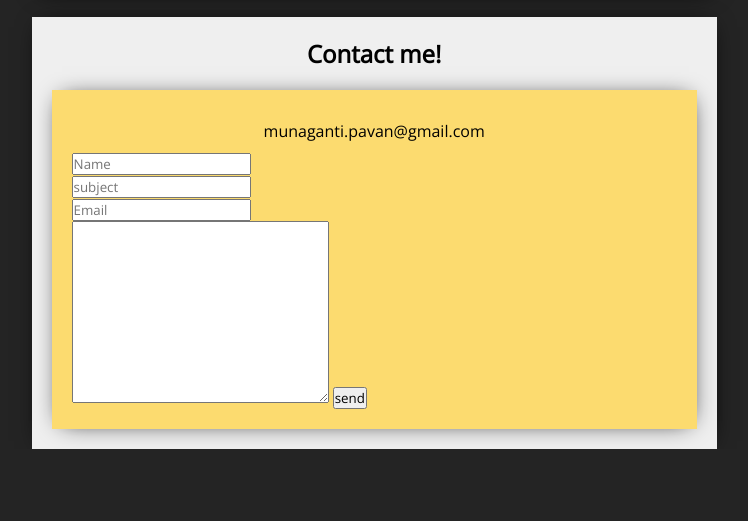
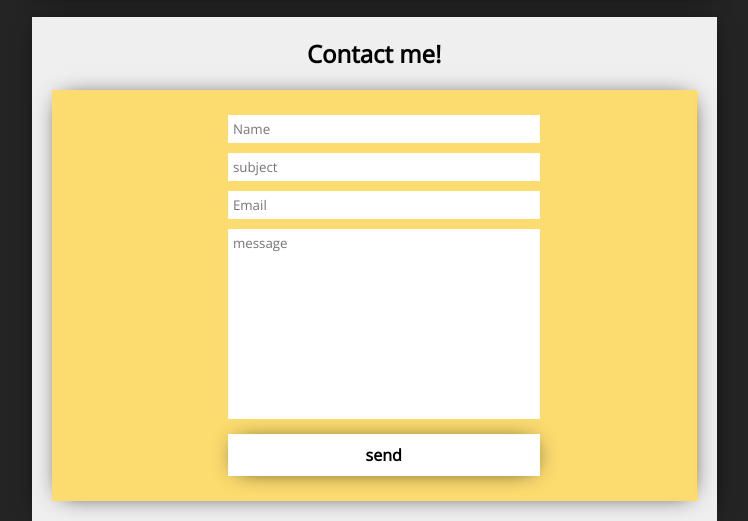
Before and after one commit to pavanmunaganti/portfolio, a plain HTML site: page index.html in a window 1280 px wide. Shown: the part 2034-2555 px from the top of the page, without its empty margins (442-1190 px from the left). Before the commit the page ends 2483 px from the top, so only its background shows below. Drawn offline with nearby package versions, Linux system fonts and the light colour scheme.

Commit message:
portfolio v1.4 : contact form is modified and styled!

```diff
--- a/index.html
+++ b/index.html
@@ -157,12 +157,11 @@
             <div class="contactme" id="contact">
                 <p><b>Contact me!</b></p>
                 <div class="mailme">
-                    <p> munaganti.pavan@gmail.com</p>
                     <form action="https://formspree.io/munaganti.pavan@gmail.com" method="post">
                         <input type="text" placeholder="Name" name="name"><br>
                         <input type="text" placeholder="subject" name="subject"><br>
                         <input type="email" placeholder="Email" name="Email"><br>
-                        <textarea name="message" id="" cols="30" rows="10" ></textarea>
+                        <textarea name="message" placeholder="message"  rows="10" ></textarea>
                         <input type="submit" value="send">
                     </form>
                 </div>
--- a/style.css
+++ b/style.css
@@ -276,23 +276,40 @@ hr{
     padding: 20px;
     box-shadow: 1px 1px 23px -9px #000000;
 }
-.contactme .mailme p{
-    font-family: ;
-    text-align: center;
-    padding: 10px 0px;
+
+.mailme form {
+    width: 50%;
+    margin: 0 auto;
 }
-.link  a{
+.mailme form input {
+    width: 100%;
+    padding: 5px;
+    border: none;
+    margin: 5px;
+}
+.mailme form input[type=submit]{
+    width: 103%;
+    font-size: 16px;
     background: white;
-    padding: 8px;
-    margin: 0 10px;
+    padding: 10px;
+    font-weight: bold;
     box-shadow: 1px 1px 23px -9px #000000;
-    text-decoration: none;
-    color: black;
+    transition: background .5s, color .5s;
 }
-.link a:hover{
+.mailme form input[type=submit]:hover{
     background: #242424;
     color: white;
+    cursor: pointer;
 }
+.mailme form textarea {
+    width: 100%;
+    padding: 5px;
+    margin: 5px;
+    border: none;
+    resize: none;
+}
+
+
 /* desktop's version */
 @media only screen and (min-width: 900px){
     .nav_bar{
```
